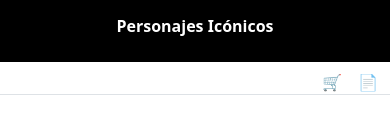
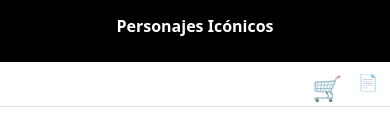
Before and after one commit to cioccalezombi/ProyectoFinal-Cioccale-Federico-React, a React (Vite) app: page / in a window 390 px wide. Shown: the part 423-558 px from the top of the page. Built offline with nearby package versions, Linux system fonts and the light colour scheme; no server answers; the database is empty.

Commit message:
carrito responsive
marca la cantidad de elementos denbtro del carro

```diff
--- /dev/null
+++ b/src/components/CartWidget/CartWidget.css
@@ -0,0 +1,15 @@
+.cart-icon {
+  font-size: 1.5rem;
+}
+
+.cart-count {
+  position: absolute;
+  top: -6px;
+  right: -8px;
+  background-color: red;
+  color: white;
+  border-radius: 50%;
+  font-size: 0.75rem;
+  padding: 2px 6px;
+  font-weight: bold;
+}
--- a/src/components/CartWidget/CartWidget.jsx
+++ b/src/components/CartWidget/CartWidget.jsx
@@ -1,15 +1,19 @@
 import { useContext } from "react";
 import { CartContext } from "../../context/CartContext";
+import { Link } from "react-router-dom";
+import "./CartWidget.css";
 
 const CartWidget = () => {
-  const { cart } = useContext(CartContext);
-
-  const totalQuantity = cart.reduce((acc, item) => acc + item.quantity, 0);
+  const { totalQuantity } = useContext(CartContext);
+  const cantidad = totalQuantity();
 
   return (
-    <div>
-      🛒 {totalQuantity}
-    </div>
+    <Link to="/cart" className="position-relative text-decoration-none">
+      <span className="cart-icon">🛒</span>
+      {cantidad > 0 && (
+        <span className="cart-count">{cantidad}</span>
+      )}
+    </Link>
   );
 };
 
--- a/src/components/Header/Header.jsx
+++ b/src/components/Header/Header.jsx
@@ -1,8 +1,10 @@
+import CartWidget from "../CartWidget/CartWidget"; // arriba del todo
 import { Link } from "react-router-dom";
 import "./Header.css";
 import banner from "../../assets/banner.png";
 import banner1 from "../../assets/banner1.png";
 import { useEffect, useState } from "react";
+
 
 const Header = () => {
   const [isMobile, setIsMobile] = useState(window.innerWidth <= 768);
@@ -40,11 +42,10 @@ const Header = () => {
         </nav>
 
         <div className="col-12 col-md-3 d-flex justify-content-end mt-2 mt-md-0">
-          <div className="header-cart-icons d-flex gap-3">
-            <Link to="/cart" className="nav-link-hover">🛒</Link>
-            <Link to="/ordenes" className="nav-link-hover">📄</Link>
-          </div>
-        </div>
+<div className="header-cart-icons d-flex gap-3">
+  <CartWidget />
+  <Link to="/ordenes" className="nav-link-hover">📄</Link>
+</div>        </div>
       </div>
     </header>
   );
```
